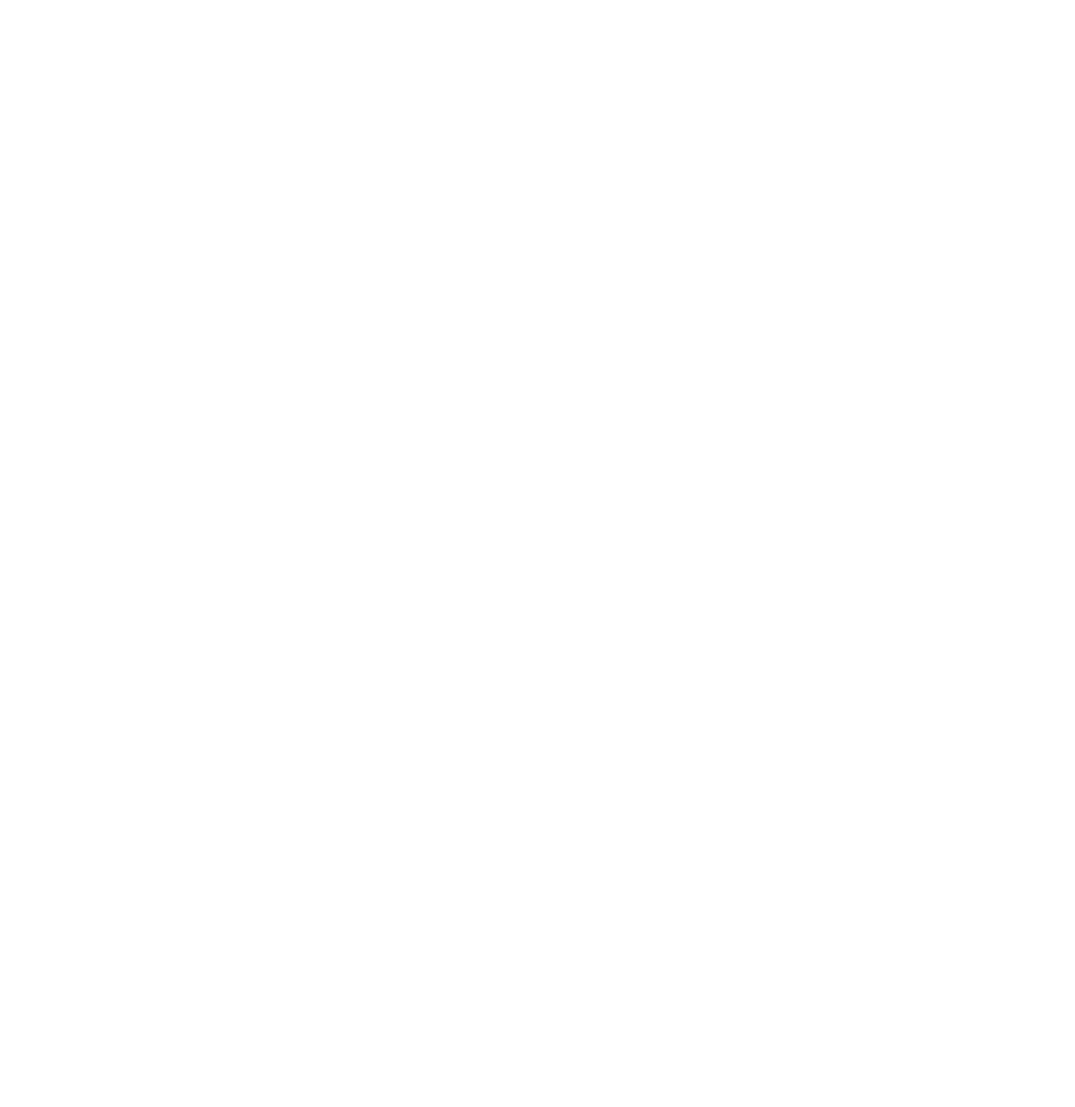
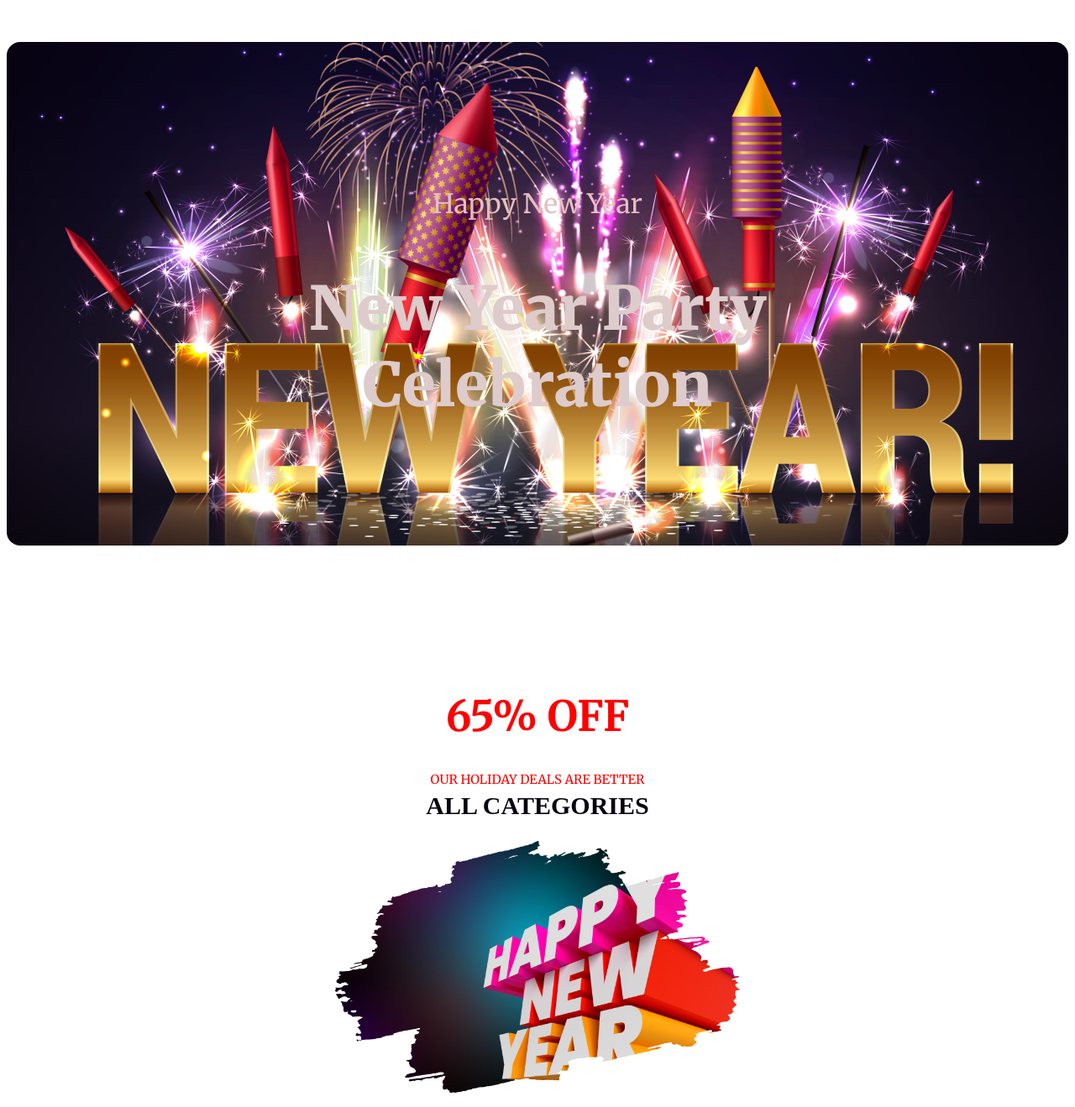
Before and after one commit to Badhon-Sarker/assignment-1, a plain HTML site: page index.html in a window 1280 px wide. Shown: the whole page at 84% size. Before the commit the page ends 800 px from the top, so only its background shows below. Drawn offline with Linux system fonts and the light colour scheme.

Commit message:
discount added

```diff
--- a/index.html
+++ b/index.html
@@ -6,6 +6,11 @@
     <title>New Year</title>
 
     <link rel="stylesheet" href="./styles/blog.css">
+
+
+    <style>
+        @import url('https://fonts.googleapis.com/css2?family=Merriweather:ital,wght@0,300;0,400;0,700;0,900;1,300;1,400;1,700;1,900&display=swap');
+      </style>
 
 </head>
 <body>
@@ -16,6 +21,41 @@
 
     <main>
 
+        <!-- heading section -->
+
+        <section>
+
+            <div class="heading-div">
+                <div class="heading-content">
+                    <h4 class="heading-greetings">Happy New Year</h4>
+                    <h1 class="heading-message">New Year Party Celebration</h1>
+                </div>
+            </div>
+
+        </section>
+
+
+        <!-- discount section -->
+
+        <section>
+
+            <div class="discount-div">
+                <div class="discount-offer">
+
+                    <h1 class="percentage">65% OFF</h1>
+                    <h6 class="offer-message">OUR HOLIDAY DEALS ARE BETTER</h6>
+                    <h2 class="catagory-message">ALL CATEGORIES</h2>
+
+                    <img class="offer-image" src="./resources/New Year Photo.png" alt="">
+
+
+                </div>
+            </div>
+
+        </section>
+
+
+
     </main>
 
     <footer>
--- a/styles/blog.css
+++ b/styles/blog.css
@@ -0,0 +1,97 @@
+/* common-shares-tyle */
+body{
+
+    font-family: 'Merriweather', serif;
+}
+
+/* main section */
+
+main{
+
+   max-width: 1320px;
+   margin: 0px auto;
+
+}
+
+/* heading style */
+
+
+.heading-div{
+   background-image: url('../resources/Banner\ Image.png');
+    height: 600px;
+     background-repeat: no-repeat;
+    background-position: center;
+    justify-content: center;
+    margin-top: 50px;
+    margin-bottom:120px;
+    border-radius: 16px;
+
+
+}
+
+.heading-greetings{
+     color: #e3c0c0;
+     text-align: center;
+    font-family: Merriweather;
+    font-size: 32px;
+    font-weight: 400;
+}
+
+.heading-message{
+     color: #decbcb;
+     text-align: center;
+     font-family: Merriweather;
+     font-size: 72px;
+     font-weight: 900;
+}
+
+
+.heading-content{
+    display: block;
+    padding: 130px 344px;
+
+}
+
+/* discount-div */
+
+.discount-div{
+    margin: 120px 350px;
+    padding: 10px;
+    /* border: solid black;
+     */
+}
+
+.discount-offer{
+    text-align: center;
+}
+
+.percentage{
+    color: #F00;
+   text-align: center;
+   font-size: 50px;
+   font-weight: 700;
+   margin-bottom: 30px;
+
+}
+
+.offer-message{
+    color: #F00;
+     text-align: center;
+    font-size: 15px;
+    font-weight: 500;
+    margin-bottom: 0;
+}
+
+.catagory-message{
+    color: #070211;
+    text-align: center;
+    font-family: marriweather;
+    font-size: 30px;
+    font-weight: 700;
+    margin-top: 5px;
+}
+
+
+.offer-image{
+    height: 300px;
+}
```
